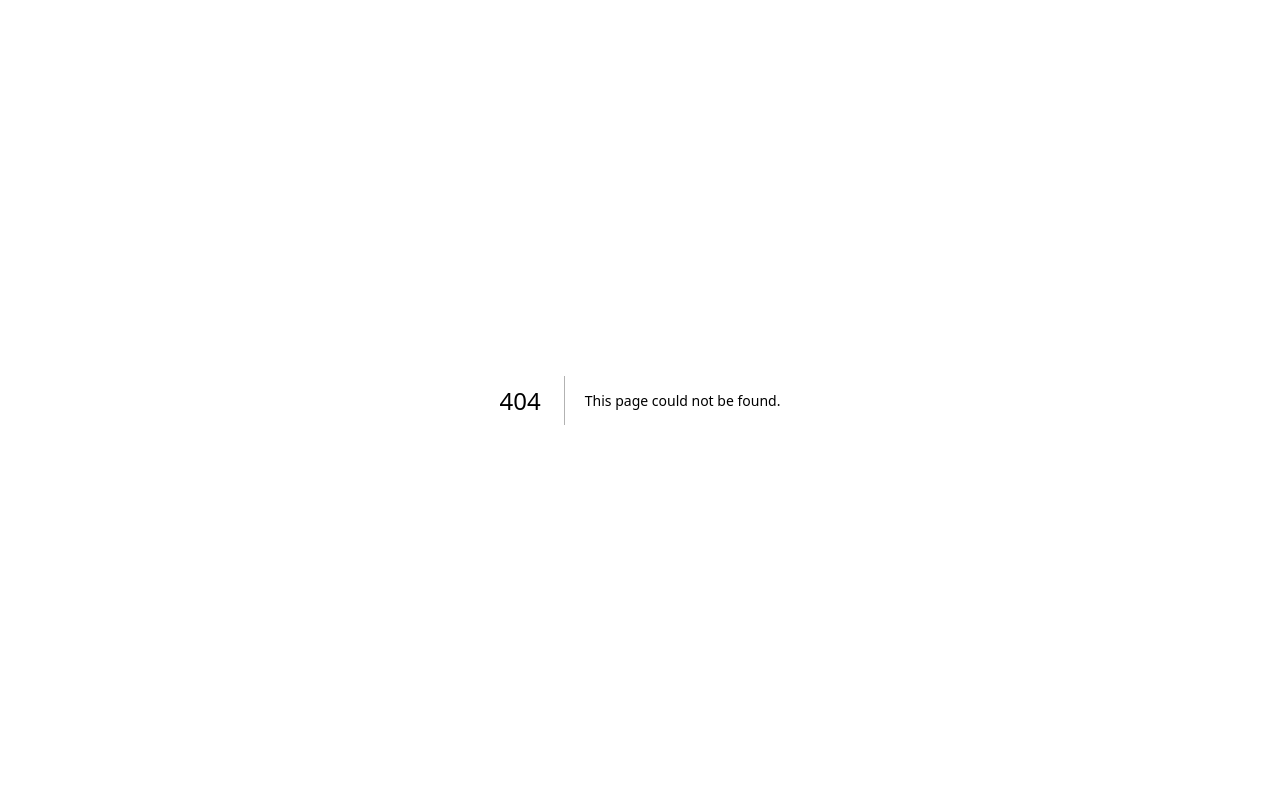
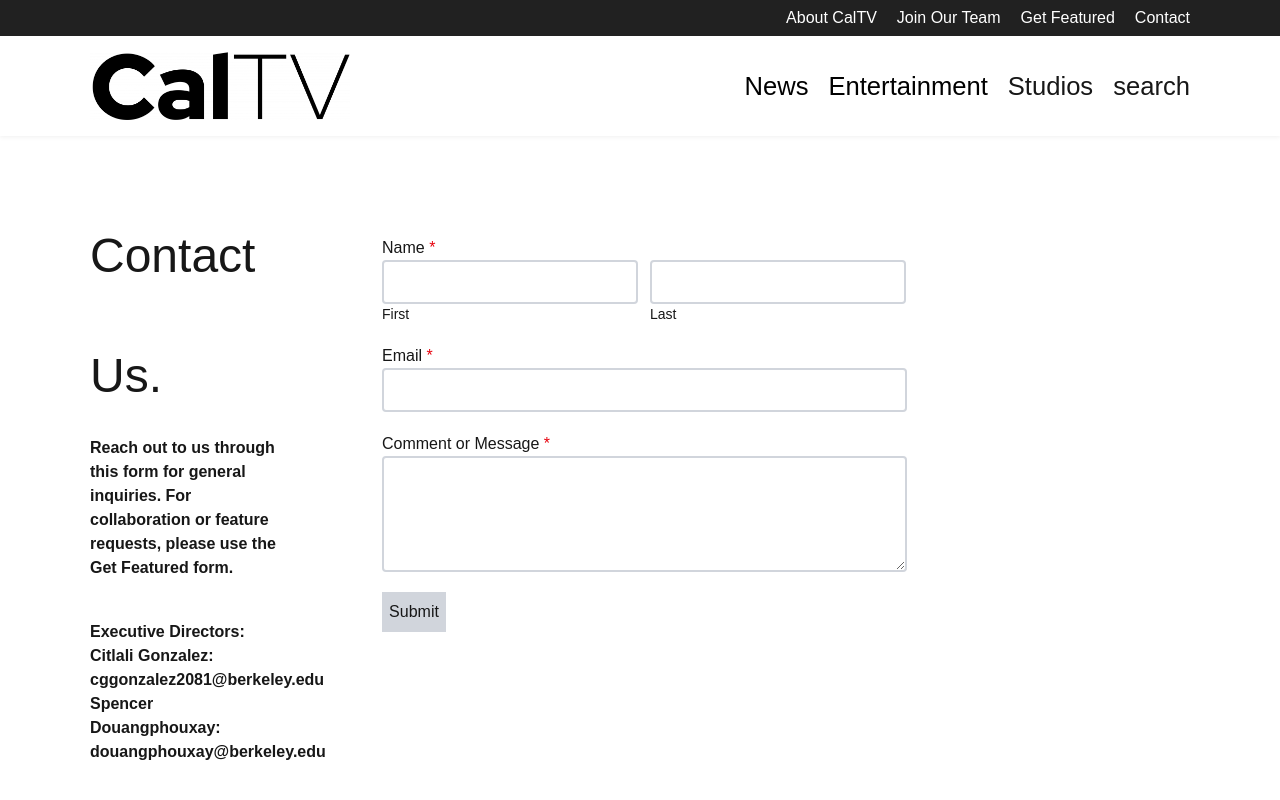
Before and after one commit to thesageak/caltv, a Next.js app: page /section/contact in a window 1280 px wide. Before the commit this address had no page. Shown: the top 800 px of the page. Built offline with nearby package versions, Linux system fonts and the light colour scheme.

Commit message:
Add form to Contact page

```diff
--- /dev/null
+++ b/app/section/contact/page.tsx
@@ -0,0 +1,64 @@
+import Navbar from "@/components/Navbar"
+import Footer from "@/components/Footer"
+import colorBarAsset from '@/public/ColorBarAsset.svg'
+
+export default function Contact() {
+    return (
+        <div>
+            <Navbar barColor="bg-darkGrey" />
+            <div className="w-[1100px] mx-auto mt-25 flex flex-row gap-25">
+                <div className="w-[15vw] -translate-y-10">
+                    <h1 className="text-[3rem] leading-30">
+                        Contact Us.
+                    </h1>
+                    <p className="font-bold mb-10">
+                        Reach out to us through this form for general inquiries.
+                        For collaboration or feature requests, please use the Get Featured form.
+                    </p>
+                    <p className="font-bold">
+                        Executive Directors: <br />
+                        Citlali Gonzalez: <br /> cggonzalez2081@berkeley.edu <br />
+                        Spencer Douangphouxay: <br /> douangphouxay@berkeley.edu <br />
+                    </p>
+                </div>
+                <form action="#" method="POST" className="flex flex-col gap-5">
+                    <div className="flex flex-row gap-3">
+                        <div className="flex flex-col">
+                            <label>Name <span className="text-red-600">*</span></label>
+                            <input type="text" id="firstname" name="firstname" className=" w-[20vw] p-2 rounded text-white border-2 border-gray-300" />
+                            <label htmlFor="firstname" className="text-sm">First</label>
+                        </div>
+
+                        <div className="flex flex-col">
+                            <label className="invisible">...</label>
+                            <input type="text" id="lastname" name="lastname" className=" w-[20vw] p-2 rounded text-white border-2 border-gray-300" />
+                            <label htmlFor="lastname" className="text-sm">Last</label>
+                        </div>
+                    </div>
+
+                    <div className="flex flex-col">
+                        <label>Email <span className="text-red-600"> * </span> </label>
+                        <input type="text" id="email" name="email" className=" w-[41vw] p-2 rounded text-white border-2 border-gray-300" />
+                    </div>
+
+                    <div className="flex flex-col">
+                        <label htmlFor="message">Comment or Message  <span className="text-red-600"> * </span> </label>
+                        <textarea id="message" name="message" rows={4} className=" w-[41vw] p-2 rounded text-white border-2 border-gray-300" />
+                    </div>
+
+                    <button
+                        type="submit"
+                        className="w-[5vw] py-2 bg-gray-300 hover:bg-gray-400"
+                    >
+                        Submit
+                    </button>
+                </form>
+            </div>
+            <img
+                src={colorBarAsset.src}
+                className="w-full object-cover mt-25"
+            />
+            <Footer />
+        </div>
+    )
+}
```
